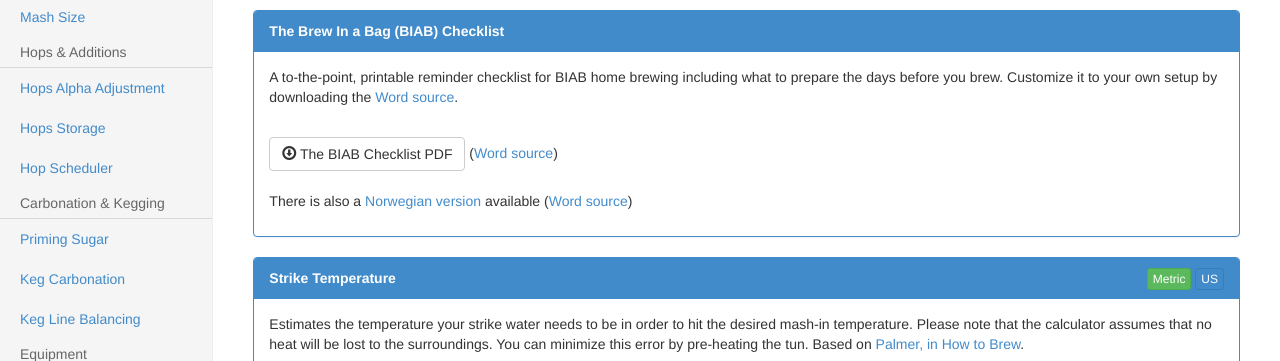
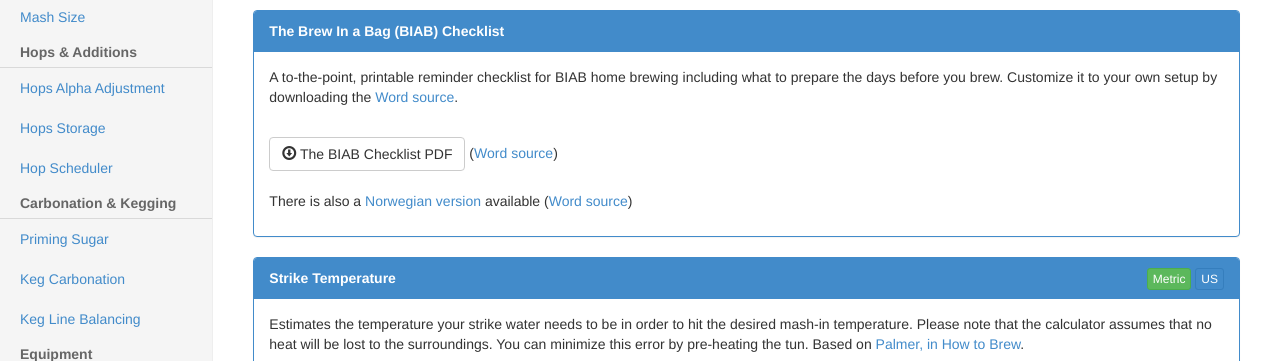
Before and after one commit to eithe/Homebrewcalc, a plain HTML site: page index.html in a window 1280 px wide. Shown: the part 353-714 px from the top of the page. Drawn offline with nearby package versions, Linux system fonts and the light colour scheme; a script that the page names is missing.

Commit message:
bold header in menu

```diff
--- a/css/main.css
+++ b/css/main.css
@@ -213,13 +213,14 @@ body {
 
 .nav-sidebar .divider.disabled a {
     color: #666;
+    font-weight: bold;
     padding-top: 5px;
     padding-bottom: 5px;
 }
 
 .nav>li.disabled>a:hover, .nav>li.disabled>a:focus {
   color: #333;
-  cursor: default; !important;
+  cursor: default !important;
 }
 
 /** /end navbar divider */
```
